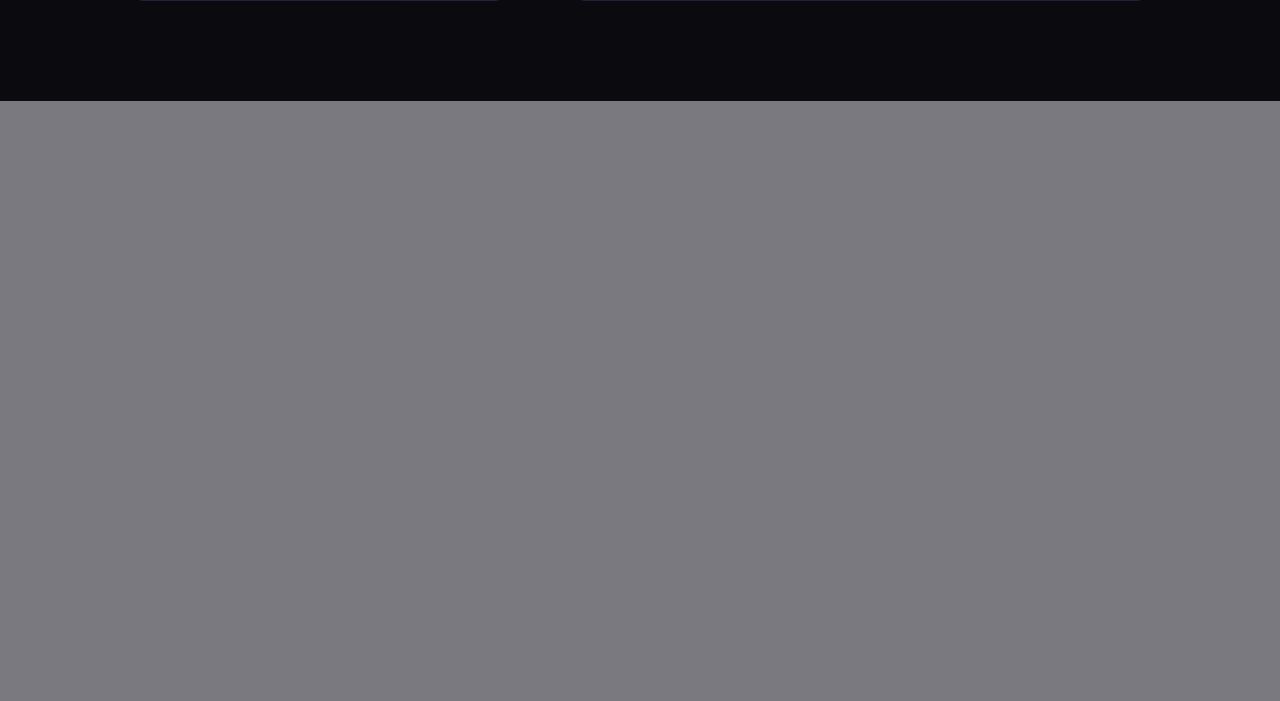
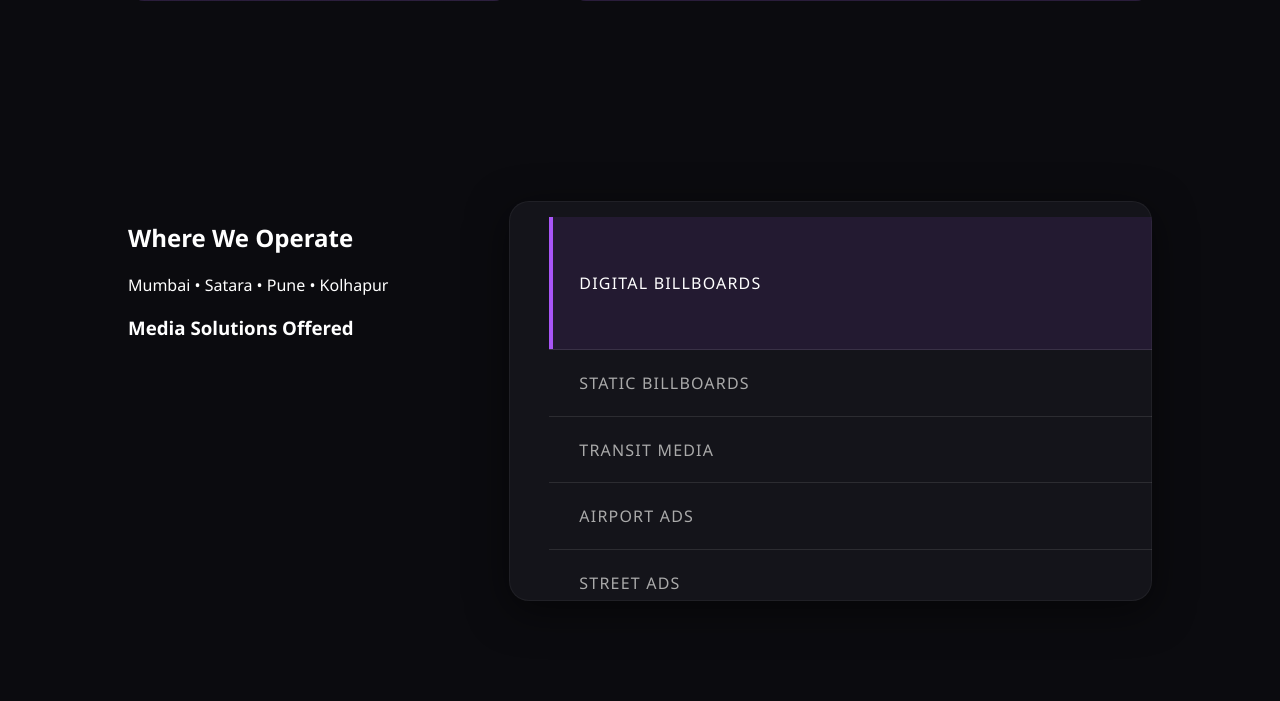
Before and after one commit to ganeshmehta/friends_advertising, a Flask app: page / in a window 1280 px wide. Shown: the part 1544-2245 px from the top of the page. Before the commit the page ends 1645 px from the top, so only its background shows below. Run offline with Flask 3, Linux system fonts and the light colour scheme.

Commit message:
implemented section for service provided

```diff
--- a/static/css/home.css
+++ b/static/css/home.css
@@ -247,3 +247,108 @@
     width: 1px;
     background: rgba(255,255,255,0.1);
 }
+
+.solutions-section {
+    background: #0b0b0f;
+    padding: 100px 10%;
+    color: white;
+}
+
+.solutions-container {
+    display: flex;
+    gap: 60px;
+    flex-wrap: wrap;
+}
+
+/* LEFT */
+.solutions-left {
+    flex: 1;
+}
+
+/* RIGHT PANEL */
+.solutions-right {
+    flex: 2;
+    height: 400px;
+    border-radius: 20px;
+    background: linear-gradient(135deg, #14141a, #1b1b22);
+    overflow: hidden;
+    background: #14141a;
+    box-shadow:
+        0 10px 40px rgba(0,0,0,0.5),
+        inset 0 0 0 1px rgba(255,255,255,0.05);
+}
+
+/* Background image */
+.solutions-bg {
+    position: absolute;
+    inset: 0;
+    transition: 0.6s ease;
+    filter: brightness(0.6);
+}
+
+/* STACK */
+.solutions-stack {
+    height: 100%;
+    display: flex;
+    flex-direction: column;
+}
+
+/* ITEMS */
+.solutions-stack li {
+    flex: 1;
+    display: flex;
+    align-items: center;
+    padding-left: 30px;
+    position: relative;
+    overflow: hidden;
+
+    border-bottom: 1px solid rgba(255,255,255,0.1);
+    cursor: pointer;
+
+    transition: all 0.4s ease;
+    color: #aaa;
+    font-size: 16px;
+    letter-spacing: 1px;
+    font-weight: 500;
+    letter-spacing: 1.2px;
+}
+
+/* HOVER EFFECT */
+.solutions-stack li:hover {
+    flex: 2;  /* expands */
+    background: rgba(168, 85, 247, 0.2);
+    color: #fff;
+    font-size: 18px;
+    letter-spacing: 1.5px;
+
+    background: linear-gradient(
+        90deg,
+        rgba(168, 85, 247, 0.15),
+        transparent
+    );
+
+    box-shadow: inset 4px 0 0 #a855f7;
+    transform: scale(1.02);
+}
+
+.solutions-stack li::after {
+    content: "";
+    position: absolute;
+    left: 0;
+    bottom: 0;
+    height: 2px;
+    width: 0%;
+    background: #a855f7;
+    transition: width 0.4s ease;
+}
+
+.solutions-stack li.active {
+    flex: 2;
+    color: #fff;
+    background: rgba(168, 85, 247, 0.1);
+    box-shadow: inset 4px 0 0 #a855f7;
+}
+
+.solutions-stack li:hover::after {
+    width: 100%;
+}
--- a/static/js/intro.js
+++ b/static/js/intro.js
@@ -130,4 +130,23 @@ window.addEventListener("DOMContentLoaded", () => {
 
     window.addEventListener("scroll", reveal);
 
+    const first = document.querySelector(".solutions-stack li");
+    if (first) first.classList.add("active");
+
+    const section = document.querySelector(".solutions-right");
+    const items = document.querySelectorAll(".solutions-stack li");
+
+    items.forEach(item => {
+        item.addEventListener("mouseenter", () => {
+            items.forEach(i => i.classList.remove("active"));
+            item.classList.add("active");
+        });
+    });
+
+    /* 👇 KEY PART */
+    section.addEventListener("mouseleave", () => {
+        items.forEach(i => i.classList.remove("active"));
+    });
+
+
 });
--- a/templates/home.html
+++ b/templates/home.html
@@ -61,4 +61,34 @@
     </div>
 </section>
 
+<section class="solutions-section">
+
+    <div class="solutions-container">
+
+        <!-- LEFT -->
+        <div class="solutions-left">
+            <h2>Where We Operate</h2>
+            <p>Mumbai • Satara • Pune • Kolhapur</p>
+
+            <h3>Media Solutions Offered</h3>
+        </div>
+
+        <!-- RIGHT -->
+        <div class="solutions-right">
+
+            <div class="solutions-bg" id="solutionsBg"></div>
+
+            <ul class="solutions-stack">
+                <li data-img="/static/images/digital.jpg">DIGITAL BILLBOARDS</li>
+                <li data-img="/static/images/static.jpg">STATIC BILLBOARDS</li>
+                <li data-img="/static/images/transit.jpg">TRANSIT MEDIA</li>
+                <li data-img="/static/images/airport.jpg">AIRPORT ADS</li>
+                <li data-img="/static/images/street.jpg">STREET ADS</li>
+            </ul>
+
+        </div>
+
+    </div>
+
+</section>
 {% endblock %}
```
